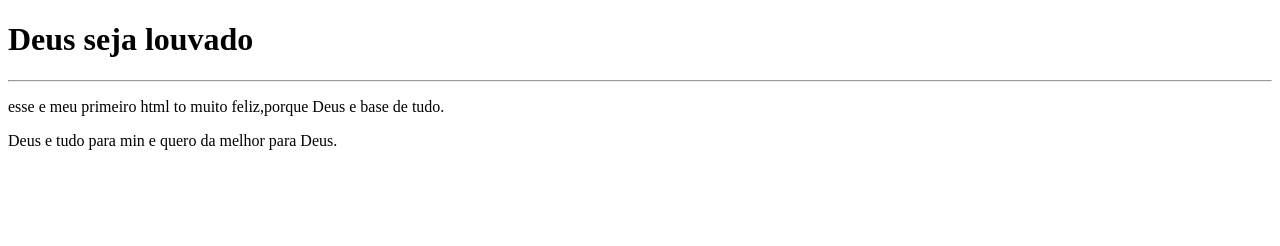
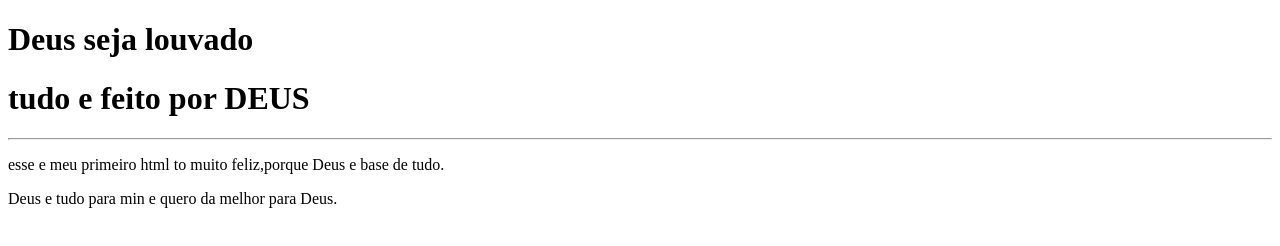
Before and after one commit to Ubiraci890/exercicio, a plain HTML site: page ex001/index.html in a window 1280 px wide. Drawn offline with Linux system fonts and the light colour scheme.

Commit message:
atualizacao,ex001

```diff
--- a/ex001/index.html
+++ b/ex001/index.html
@@ -8,6 +8,7 @@
 </head>
 <body>
    <h1>Deus seja louvado</h1>
+   <h1>tudo e feito por DEUS</h1>
    <hr>
    <p>esse e meu primeiro html to muito feliz,porque Deus e base de tudo.</p>
    <p>Deus e tudo para min e quero da melhor para Deus.</p>
```
